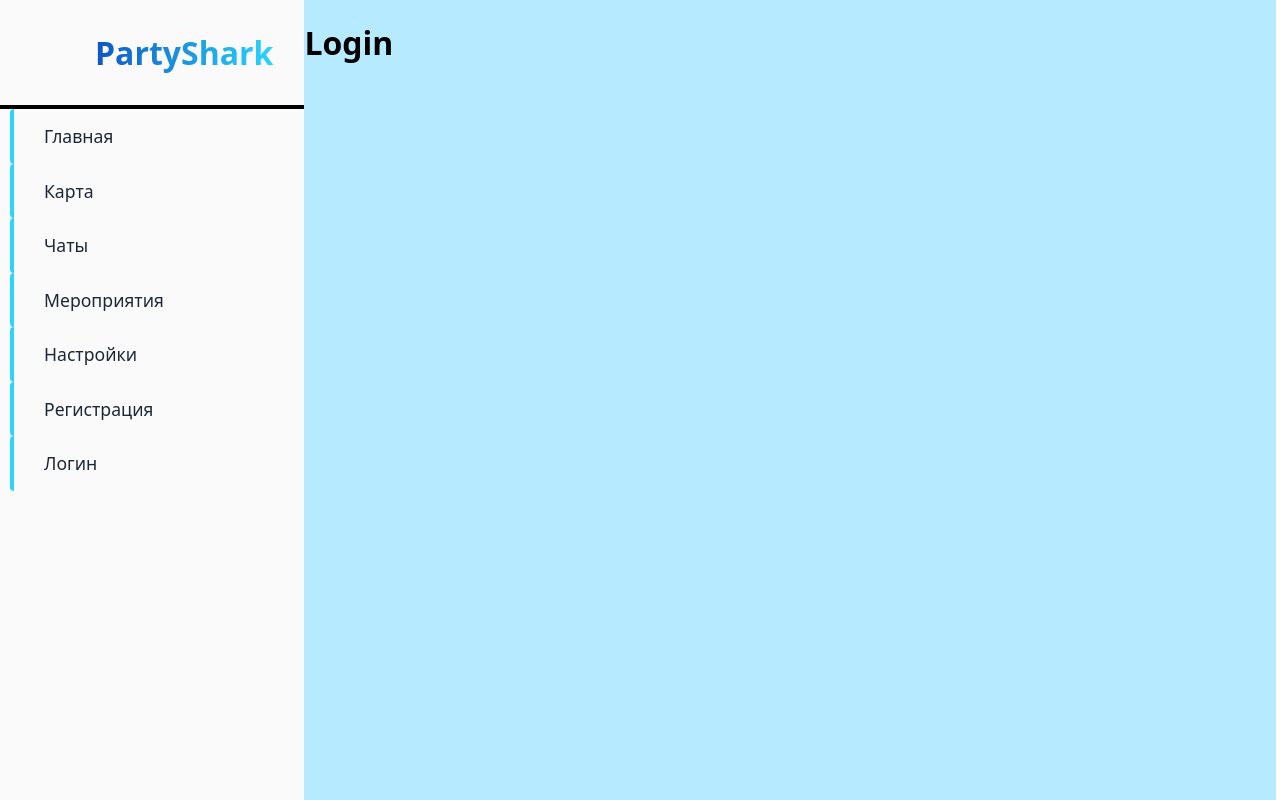
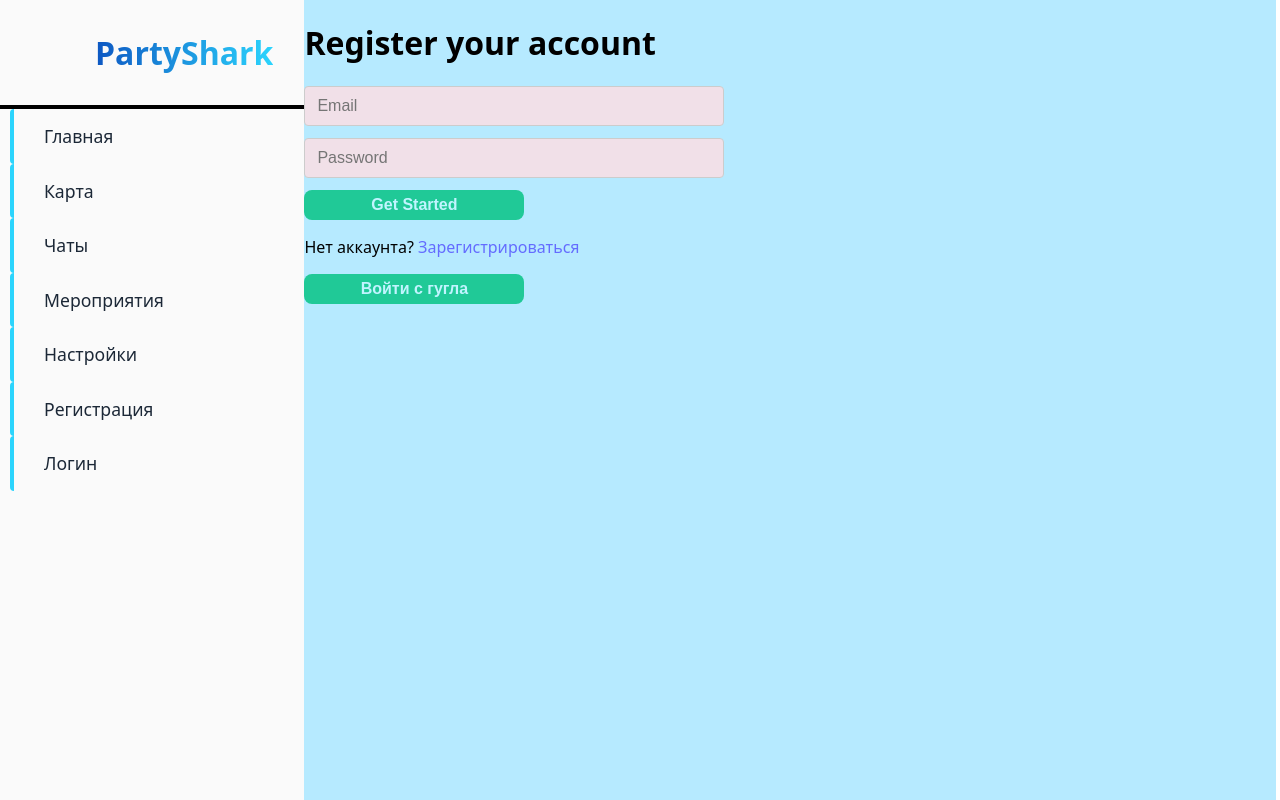
Before and after one commit to OrcaLib2025/party-shark, a React (Vite) app: page /login in a window 1280 px wide. Built offline with nearby package versions, Linux system fonts and the light colour scheme; no server answers.

Commit message:
Dобавил авторизацию + гугл

```diff
--- a/src/App.tsx
+++ b/src/App.tsx
@@ -1,13 +1,28 @@
-import { Route, Routes } from 'react-router-dom';
+import { Navigate, Route, Routes } from 'react-router-dom';
 import "./App.scss";
 import SideMenu from './components/SideMenu';
-import { Suspense } from 'react';
+import { Suspense, useEffect, useState } from 'react';
 import { Map } from './pages/Map';
 import { Chat } from './pages/Chat';
 import { Login, Register } from './pages/Auth';
+import { onAuthStateChanged, User } from "firebase/auth";
+import { auth } from './firebase'
 
 function App() {
   const isAuth = false;
+  const [user, setUser] = useState<User | null>(null);
+  const [loading, setLoading] = useState<boolean>(true);
+
+  useEffect(() => {
+    const unsubscribe = onAuthStateChanged(auth, (currentUser) => {
+      setUser(currentUser);
+      setLoading(false);
+      if (user) console.log('Зарегистрирован ', user)
+        else console.log('Не зареган');
+    });
+
+    return () => unsubscribe();
+  }, [user]);
 
   return(
     <div className='wrapper'>
@@ -16,7 +31,13 @@ function App() {
       <div className='div1'>
         <Routes>
           <Route path="/" element={<Suspense><div className=''>1</div></Suspense>}/>
-          <Route path="/chat" element={<Suspense><Chat /></Suspense>}/>
+          <Route path="/chat" element={
+            user ? (
+            <Suspense><Chat /></Suspense>
+            ) : (
+              <Navigate to ='/login' />
+            )
+            }/>
           <Route path="/map" element={<Suspense><Map /></Suspense>} />
           <Route path="/login" element={<Suspense><Login /></Suspense>} />
           <Route path="/register" element={<Suspense><Register /></Suspense>} />
--- a/src/components/SideMenu/SideMenu.scss
+++ b/src/components/SideMenu/SideMenu.scss
@@ -77,3 +77,6 @@
         font-weight: 600;
     }
 }
+.logout {
+    justify-self: center;
+}
--- a/src/components/SideMenu/SideMenu.tsx
+++ b/src/components/SideMenu/SideMenu.tsx
@@ -1,7 +1,10 @@
 import './SideMenu.scss';
 import { useNavigate } from "react-router-dom";
+import { signOut } from 'firebase/auth';
+import { auth } from "../../firebase"
+import { Button } from '../Button';
+
 export const SideMenu = () => {
-
     const navigation = useNavigate();
 
     const handleHomePage = () => {
@@ -26,6 +29,14 @@ export const SideMenu = () => {
     const handleLoginPage = () => {
         void navigation('/login');
     };
+    const handleLogOutUser = async () => {
+        try {
+            await signOut(auth);
+            void navigation('/');
+        } catch (error) {
+            console.error("Logout failed: ", error);
+        }
+    };
 
 
     return (
@@ -39,8 +50,20 @@ export const SideMenu = () => {
                 <div className='button' onClick={handleChatPage}>Чаты</div>
                 <div className='button' onClick={handleHomePage}>Мероприятия</div>
                 <div className='button' onClick={handleErrorPage}>Настройки</div>
-                <div className='button' onClick={handleRegisterPage}>Регистрация</div>
-                <div className='button' onClick={handleLoginPage}>Логин</div>
+                {auth.currentUser
+                    ? (<Button
+                        type="secondary"
+                        theme="light"
+                        className='logout'
+                        onClick={handleLogOutUser}
+                        text='Выйти из аккаунта'
+                    />)
+                    : (
+                        <>
+                            <div className='button' onClick={handleRegisterPage}>Регистрация</div>
+                            <div className='button' onClick={handleLoginPage}>Логин</div>
+                        </>
+                    )}
             </div>
         </div>
     );
--- /dev/null
+++ b/src/components/Tabs/index.tsx
@@ -0,0 +1 @@
+export { Tabs } from './Tabs';
--- a/src/firebase.ts
+++ b/src/firebase.ts
@@ -20,6 +20,9 @@ const firebaseConfig = {
 // Initialize Firebase
 const app = initializeApp(firebaseConfig);
 const provider = new GoogleAuthProvider();
+provider.setCustomParameters({
+  prompt: "select_account"
+});
 const auth = getAuth(app);
 const db = getFirestore(app);
 export {provider, db, auth};
--- a/src/pages/Auth/Login.tsx
+++ b/src/pages/Auth/Login.tsx
@@ -1,10 +1,100 @@
-import React from "react";
+import { useState } from "react";
+import {
+    GoogleAuthProvider,
+    signInWithEmailAndPassword,
+    signInWithPopup
+ } from 'firebase/auth'
+import { auth, provider } from '../../firebase';
+import { Input } from "../../components/Input";
+import { Button } from "../../components/Button"
 import styles from './Auth.module.scss';
+import { useDispatch } from "react-redux";
+import { useNavigate, Link } from "react-router-dom";
+import { setAuth } from "../../redux/actions/auth";
 
 export const Login = () => {
+    const dispatch = useDispatch();
+    const navigate = useNavigate();
+
+    const [email, setEmail] = useState('');
+    const [password, setPassword] = useState('');
+    const [isLoading, setIsLoading] = useState(false)
+
+    const handleChangeEmail = (value: string) => {
+        setEmail(value);
+    };
+
+    const handleChangePassword = (value: string) => {
+        setPassword(value);
+    };
+
+    const handleSubmit = async () => {
+        setIsLoading(true);
+
+        try {
+            await signInWithEmailAndPassword(auth, email, password)
+                .then(void dispatch(setAuth(true)))
+                .catch(void dispatch(setAuth(false)));
+
+                navigate('/');
+        } catch (error) {
+            console.log(error);
+        } finally {
+            setIsLoading(false);
+        }
+    };
+    const handleGoogleSignIn = async () => {
+        signInWithPopup(auth, provider)
+        .then((result) => {
+            const credential = GoogleAuthProvider.credentialFromResult(result);
+            const token = credential?.accessToken;
+            const user = result.user;
+            navigate('/');
+        }).catch((error) => {
+            console.log(error);
+        })
+    }
     return (
-        <div className={styles.container}>
-            <h1>Login</h1>
+        <div>
+            <h1>Register your account</h1>
+            <Input
+                type="email"
+                value={email}
+                onChange={handleChangeEmail}
+                placeholder="Email"
+                theme='light'
+            />
+            <Input
+                type="password"
+                value={password}
+                onChange={handleChangePassword}
+                placeholder="Password"
+                theme='light'
+                min={6}
+            />
+            <Button
+                type="secondary"
+                theme="light"
+                className={styles.general_submit}
+                onClick={handleSubmit}
+                disabled={isLoading}
+                text={isLoading ? 'Creating account...' : 'Get Started'}
+            />
+
+            <p className={styles.login_redirect}>
+                Нет аккаунта?{' '}
+                <Link to="/register" className={styles.login_link}>
+                    Зарегистрироваться
+                </Link>
+            </p>
+            <Button
+                type="secondary"
+                theme="light"
+                className={styles.general_submit}
+                onClick={handleGoogleSignIn}
+                disabled={isLoading}
+                text={'Войти с гугла'}
+            />
         </div>
     );
 }
--- a/src/pages/Auth/Register.tsx
+++ b/src/pages/Auth/Register.tsx
@@ -1,26 +1,22 @@
-import React, { useState } from "react";
+import { useState } from "react";
 import styles from './Auth.module.scss';
 import { useNavigate, Link } from "react-router-dom";
-import { getAuth, createUserWithEmailAndPassword, updateProfile } from "firebase/auth";
-import app from '../../firebase';
+import { createUserWithEmailAndPassword, updateProfile } from "firebase/auth";
+import { auth } from '../../firebase';
 import { Input } from "../../components/Input";
 import { Button } from "../../components/Button"
 import { useDispatch } from "react-redux";
 import { setAuth } from "../../redux/actions/auth";
-import { useSelector } from "../../redux/store";
 
 
 export const Register = () => {
     const dispatch = useDispatch();
     const navigate = useNavigate();
 
-    const { isAuth } = useSelector((state) => state.auth);
-
     const [email, setEmail] = useState('');
     const [username, setUsername] = useState('');
     const [password, setPassword] = useState('');
     const [isLoading, setIsLoading] = useState(false);
-    const auth = getAuth(app);
 
     const handleChangeEmail = (value: string) => {
         setEmail(value);
@@ -57,7 +53,6 @@ export const Register = () => {
             setIsLoading(false);
         }
     };
-    console.log(isAuth);
     return (
         <div>
             <h1>Register your account</h1>
@@ -93,9 +88,9 @@ export const Register = () => {
             />
 
             <p className={styles.login_redirect}>
-                Already have an account?{' '}
+                Уже есть аккаунт?{' '}
                 <Link to="/login" className={styles.login_link}>
-                    Login here
+                    Войти
                 </Link>
             </p>
         </div>
```
Also changed, not shown: src/components/Tabs/Tabs.module.scss (added, +65 -0 lines), src/components/Tabs/Tabs.tsx (added, +65 -0 lines), src/utils/models/tabs.ts (added, +17 -0 lines), src/pages/Auth/Auth.tsx (added).
